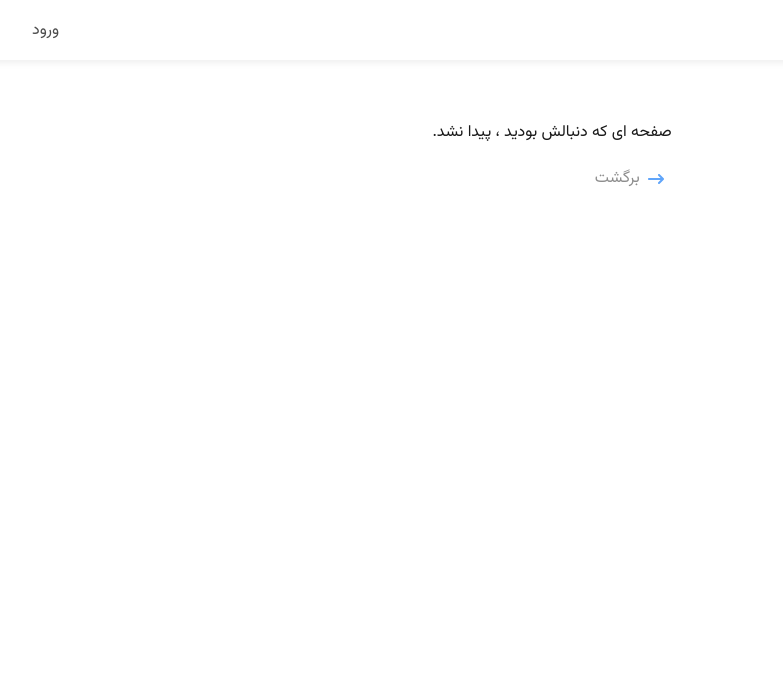
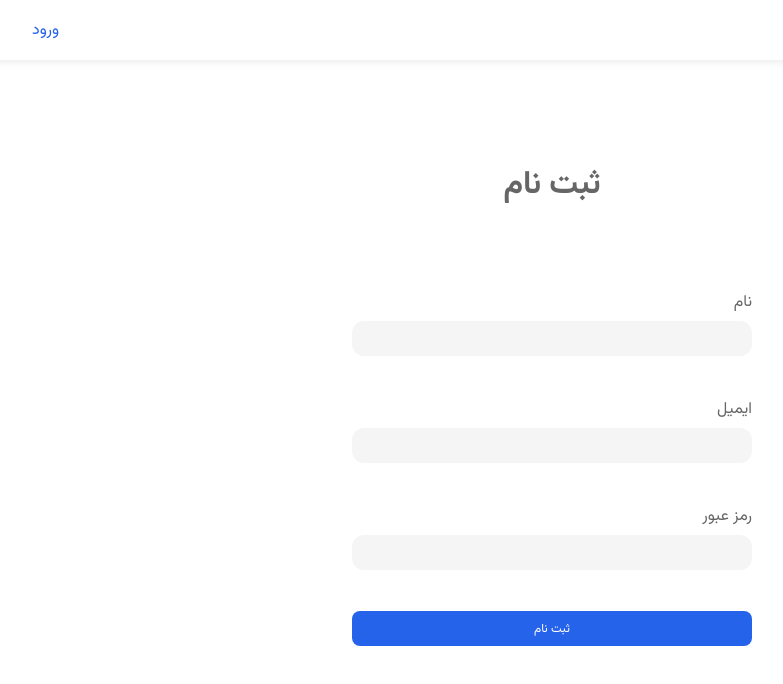
Before and after one commit to mowhammadali/next-blog, a Next.js app: page /signup in a window 1280 px wide. Before the commit this address had no page. Shown: the top 684 px of the page, without its empty margins (350-1133 px from the left). Built offline with nearby package versions, Linux system fonts and the light colour scheme; no server answers.

Commit message:
create signup page and it's api

```diff
--- /dev/null
+++ b/src/app/(auth)/layout.module.css
@@ -0,0 +1,6 @@
+.container {
+    display: flex;
+    justify-content: center;
+    margin: 100px 0;
+    width: 100%;
+}
--- /dev/null
+++ b/src/app/(auth)/layout.tsx
@@ -0,0 +1,22 @@
+import React from 'react'
+import css from "@/app/(auth)/layout.module.css";
+import { Metadata } from "next";
+
+export const metadata: Metadata = {
+  title: "ورود",
+  description: "ورود کاربر"
+}
+
+interface PropsType {
+    children: React.ReactNode
+}
+
+const AuthLayout = ({children}: PropsType) => {
+  return (
+    <div className={css.container}>
+        {children}
+    </div>
+  )
+}
+
+export default AuthLayout
--- /dev/null
+++ b/src/app/(auth)/signup/page.module.css
@@ -0,0 +1,19 @@
+.container {
+    width: 400px;
+    display: flex;
+    flex-direction: column;
+    align-items: center;
+    gap: 80px;
+}
+
+.title {
+    color: var(--text-base-500);
+}
+
+.form {
+    width: 100%;
+    height: auto;
+    display: flex;
+    flex-direction: column;
+    gap: 20px;
+}
--- /dev/null
+++ b/src/app/(auth)/signup/page.tsx
@@ -0,0 +1,112 @@
+"use client";
+import React from "react";
+import * as yup from "yup";
+import css from "@/app/(auth)/signup/page.module.css";
+import RHFTextField from "@/ui/RHFTextField/RHFTextField";
+import Button from "@/ui/button/button";
+import axios from "axios";
+import { useForm } from "react-hook-form";
+import { yupResolver } from "@hookform/resolvers/yup";
+import { signupService } from "@/services/authService";
+import { toast } from "react-toastify";
+import { useRouter } from "next/navigation";
+
+type FormValues = {
+    name: string;
+    email: string;
+    password: string;
+};
+
+const schema = yup.object().shape({
+    name: yup
+        .string()
+        .min(5, "نام باید حداقل 5 کارکتر باشد")
+        .max(30, "نام باید حداکثر 30 کارکتر باشد")
+        .required("نام الزامی است"),
+    email: yup.string().email("ایمیل نامعتبر است").required("ایمیل الزامی است"),
+    password: yup
+        .string()
+        .min(8, "رمز عبور باید حداقل شامل 8 کارکتر باشد")
+        .required("رمز عبور الزامی است"),
+});
+
+const SignUp = () => {
+    const router = useRouter();
+
+    const {
+        register,
+        handleSubmit,
+        reset,
+        formState: { errors },
+    } = useForm<FormValues>({
+        resolver: yupResolver(schema),
+        mode: "onChange",
+    });
+
+    const onSubmit = async (data: FormValues) => {
+        try {
+            await signupService(data);
+            toast("ثبت نام با موفقیت انجام شد", {
+                type: "success",
+                autoClose: 3000,
+            });
+            reset();
+            router.push("/dashboard");
+        } catch (error) {
+            if (axios.isAxiosError(error)) {
+                if (error.response) {
+                    toast(error.response.data.message, {
+                        type: "error",
+                        autoClose: 3000,
+                    });
+                } else {
+                    toast(error.message, {
+                        type: "error",
+                        autoClose: 3000,
+                    });
+                }
+            }
+        }
+    };
+
+    return (
+        <div className={css.container}>
+            <h1 className={css.title}>ثبت نام</h1>
+            <form className={css.form} onSubmit={handleSubmit(onSubmit)}>
+                <RHFTextField
+                    id="signup-name-field"
+                    label="نام"
+                    type="text"
+                    register={register("name")}
+                    name="name"
+                    errors={errors}
+                />
+                <RHFTextField
+                    id="signup-email-field"
+                    label="ایمیل"
+                    type="text"
+                    register={register("email")}
+                    name="email"
+                    errors={errors}
+                />
+                <RHFTextField
+                    id="signup-password-field"
+                    label="رمز عبور"
+                    type="text"
+                    register={register("password")}
+                    name="password"
+                    errors={errors}
+                />
+                <Button
+                    type="submit"
+                    className={css["submit-button"]}
+                    height="35px"
+                >
+                    ثبت نام
+                </Button>
+            </form>
+        </div>
+    );
+};
+
+export default SignUp;
--- a/src/app/layout.tsx
+++ b/src/app/layout.tsx
@@ -2,6 +2,7 @@ import type { Metadata } from "next";
 import "@/styles/globals.css";
 import vazirFont from "@/constants/local-font";
 import Header from "@/components/shared/header/header";
+  import { ToastContainer } from 'react-toastify';
 
 export const metadata: Metadata = {
     title: {
@@ -20,6 +21,7 @@ export default function RootLayout({
         <html lang="fa" dir="rtl" className={vazirFont.variable}>
             <body className={vazirFont.variable}>
                 <Header />
+                <ToastContainer />
                 {children}
             </body>
         </html>
--- a/src/components/shared/header/header.tsx
+++ b/src/components/shared/header/header.tsx
@@ -17,7 +17,7 @@ const Header = () => {
                 ?
                 <Navigation route='/profile'>حساب کاربری</Navigation>
                 :
-                <Navigation route='/login'>ورود</Navigation>
+                <Navigation route='/signup'>ورود</Navigation>
             }
         </div>
     </div>
--- /dev/null
+++ b/src/services/authService.ts
@@ -0,0 +1,11 @@
+import http from "@/services/httpService";
+
+type SignupType = {
+    name: string;
+    email: string;
+    password: string;
+}
+
+export const signupService = (data: SignupType) => {
+    return http.post("/user/signup" , data);
+}
--- /dev/null
+++ b/src/services/httpService.ts
@@ -0,0 +1,16 @@
+import axios from "axios";
+
+const app = axios.create({
+    baseURL: process.env.NEXT_PUBLIC_BASE_URL,
+    withCredentials: true
+})
+
+const http = {
+    get: app.get,
+    post: app.post,
+    delete: app.delete,
+    put: app.put,
+    patch: app.patch
+}
+
+export default http;
--- /dev/null
+++ b/src/ui/RHFTextField/RHFTextField.module.css
@@ -0,0 +1,22 @@
+.form-container {
+    display: flex;
+    flex-direction: column;
+    align-items: flex-start;
+    gap: 6px;
+    width: 100%;
+}
+
+.label {
+    color: var(--text-base-500);
+}
+
+.field {
+    width: 100%;
+    height: 35px;
+    padding: 0 8px;
+    outline: none;
+    border: none;
+    border-radius: 12px;
+    color: var(--text-base-500);
+    background-color: var(--bg-base-200)
+}
--- /dev/null
+++ b/src/ui/RHFTextField/RHFTextField.tsx
@@ -0,0 +1,43 @@
+import React from "react";
+import css from "@/ui/RHFTextField/RHFTextField.module.css";
+import Text from "@/ui/text/text";
+
+interface PropsType {
+    type: string;
+    label: string;
+    placeholder?: string;
+    id: string;
+    errors: any;
+    register: any;
+    name: string;
+}
+
+const RHFTextField = ({
+    type,
+    label,
+    placeholder = "",
+    id,
+    errors,
+    register,
+    name
+}: PropsType) => {
+    return (
+        <div className={css["form-container"]}>
+            <label htmlFor={id} className={css.label}>
+                {label}
+            </label>
+            <input
+                id={id}
+                type={type}
+                placeholder={placeholder}
+                className={css.field}
+                {...register}
+            />
+            <Text as="p" color="var(--rose-500)" fontSize="10px" style={{opacity: errors[name]?.message ? "1" : "0"}}>
+                {errors[name]?.message || "error"}
+            </Text>
+        </div>
+    );
+};
+
+export default RHFTextField;
```
Also changed, not shown: package.json (+6 -1 lines), 1 other file (tests, documents, lock files or other folders).
